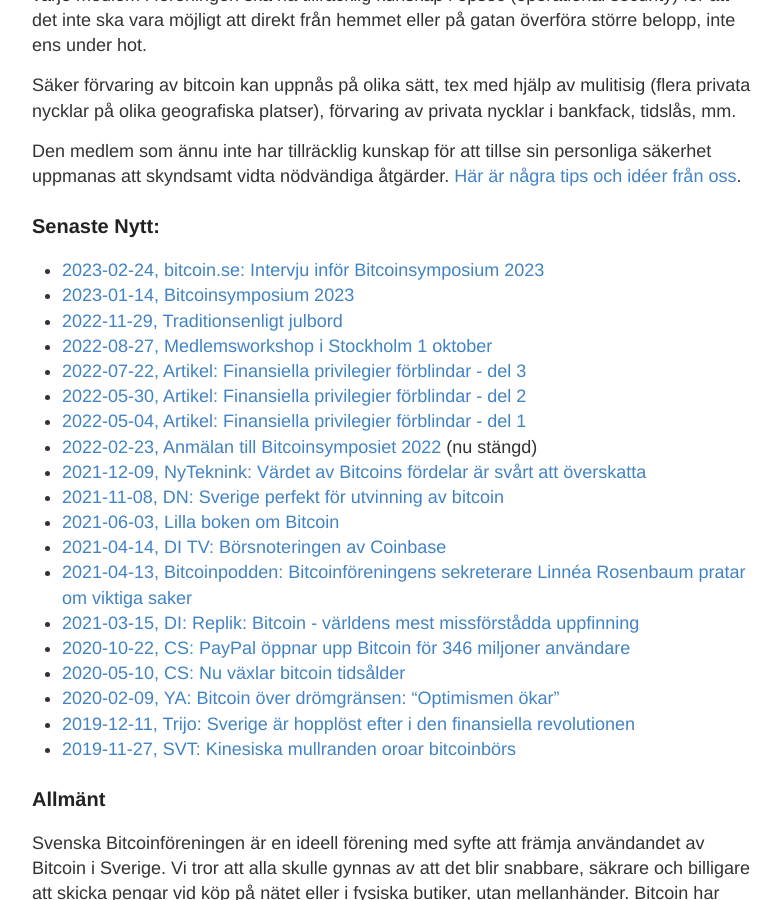
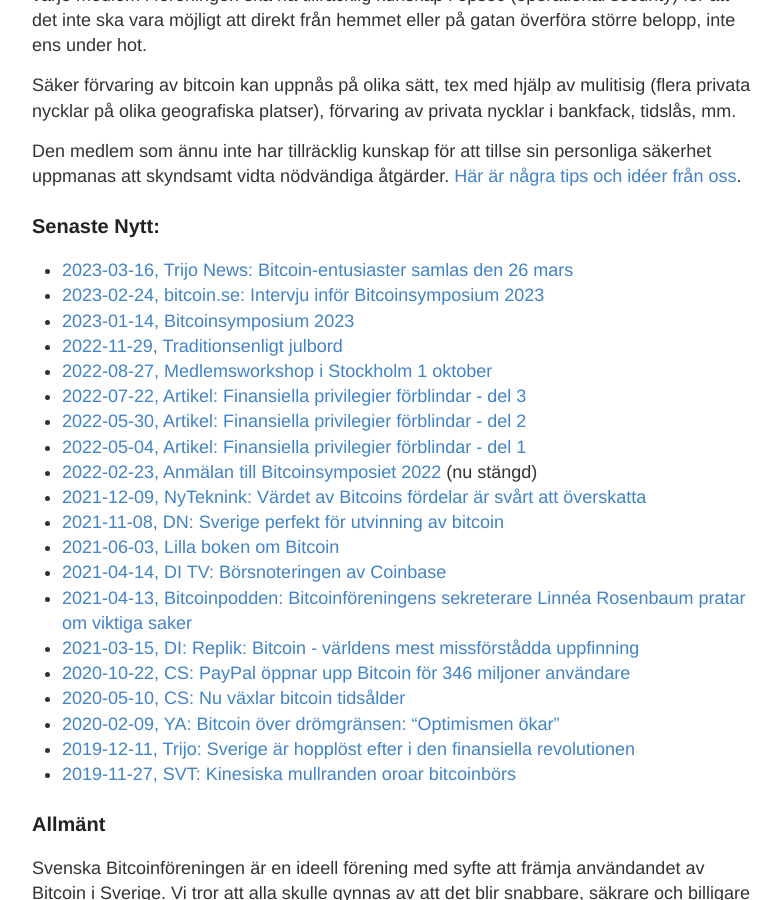
Before and after one commit to bitcoinforeningen/bitcoinforeningen.github.io, a Jekyll site: the page built from index.md, in a window 1280 px wide and 900 px high, scrolled down 651 px. Shown: the whole window, without its empty margins (248-1030 px from the left). Built offline with Jekyll 4.4.1, drawn with Linux system fonts in a browser that asks for light colours.

Commit message:
Update index.md
Artikel i Trijo News

```diff
--- a/index.md
+++ b/index.md
@@ -18,6 +18,7 @@ Säker förvaring av bitcoin kan uppnås på olika sätt, tex med hjälp av muli
 Den medlem som ännu inte har tillräcklig kunskap för att tillse sin personliga säkerhet uppmanas att skyndsamt vidta nödvändiga åtgärder. [Här är några tips och idéer från oss](./public/OpSecPreludium.pdf).
 
 ### Senaste Nytt:
+- [2023-03-16, Trijo News: Bitcoin-entusiaster samlas den 26 mars](https://news.trijo.co/nyheter/bitcoin-entusiaster-samlas-den-26-mars/)
 - [2023-02-24, bitcoin.se: Intervju inför Bitcoinsymposium 2023](https://www.bitcoin.se/articles/intervju-infor-bitcoinsymposium-2023)
 - [2023-01-14, Bitcoinsymposium 2023]({% link _posts/2023-01-14-symposium.md %})
 - [2022-11-29, Traditionsenligt julbord]({% link _posts/2022-11-29-julbord.md %})
```
